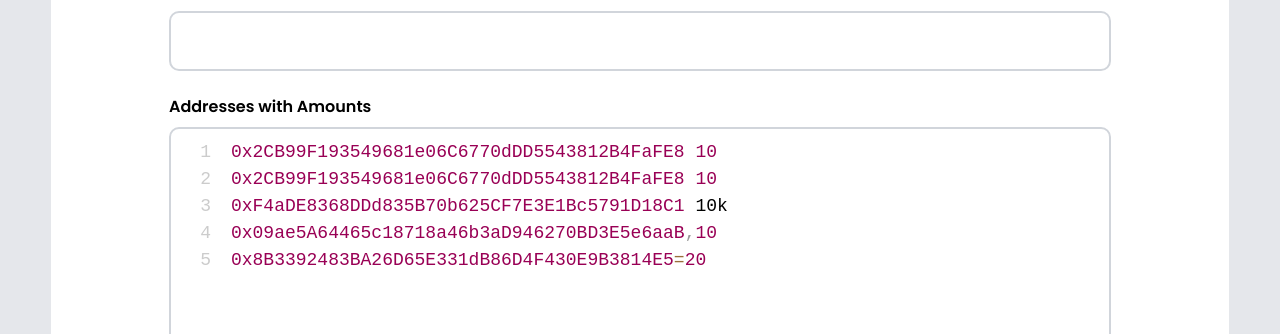
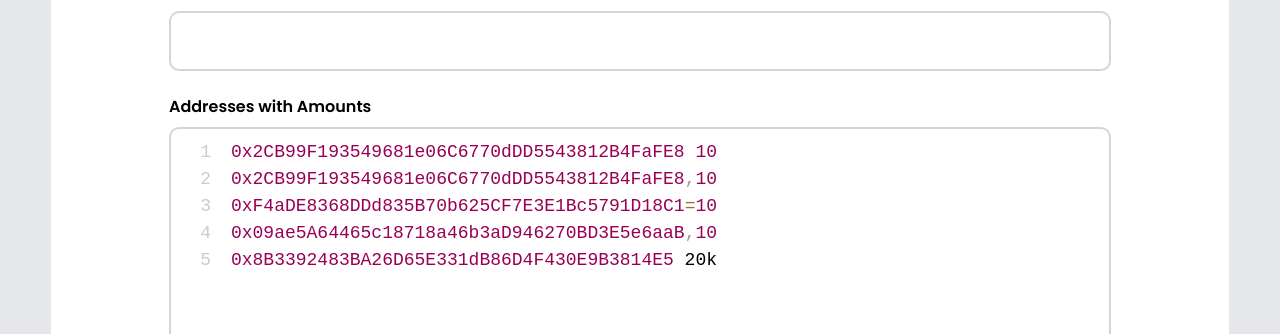
Before and after one commit to vijaynagavelu/gather, a React (Create React App) app: page / in a window 1280 px wide. Shown: the part 1180-1514 px from the top of the page. Built offline with nearby package versions, Linux system fonts and the light colour scheme.

Commit message:
small update

```diff
--- a/src/App.js
+++ b/src/App.js
@@ -16,10 +16,10 @@ const googleFontsStyle = `
 `;
 
 const initialCode = `0x2CB99F193549681e06C6770dDD5543812B4FaFE8 10
-0x2CB99F193549681e06C6770dDD5543812B4FaFE8 10
-0xF4aDE8368DDd835B70b625CF7E3E1Bc5791D18C1 10k
+0x2CB99F193549681e06C6770dDD5543812B4FaFE8,10
+0xF4aDE8368DDd835B70b625CF7E3E1Bc5791D18C1=10
 0x09ae5A64465c18718a46b3aD946270BD3E5e6aaB,10
-0x8B3392483BA26D65E331dB86D4F430E9B3814E5=20`;
+0x8B3392483BA26D65E331dB86D4F430E9B3814E5 20k`;
 
 export default function App() {
   const [codeValue, setCodeValue] = useState(initialCode);
@@ -58,7 +58,6 @@ export default function App() {
 
   const handleCodeChange = (newCode) => {
     setProceedClicked(false);
-
     setCodeValue(newCode);
     setUserChoice(null);
     setDuplicateLines([]);
```
